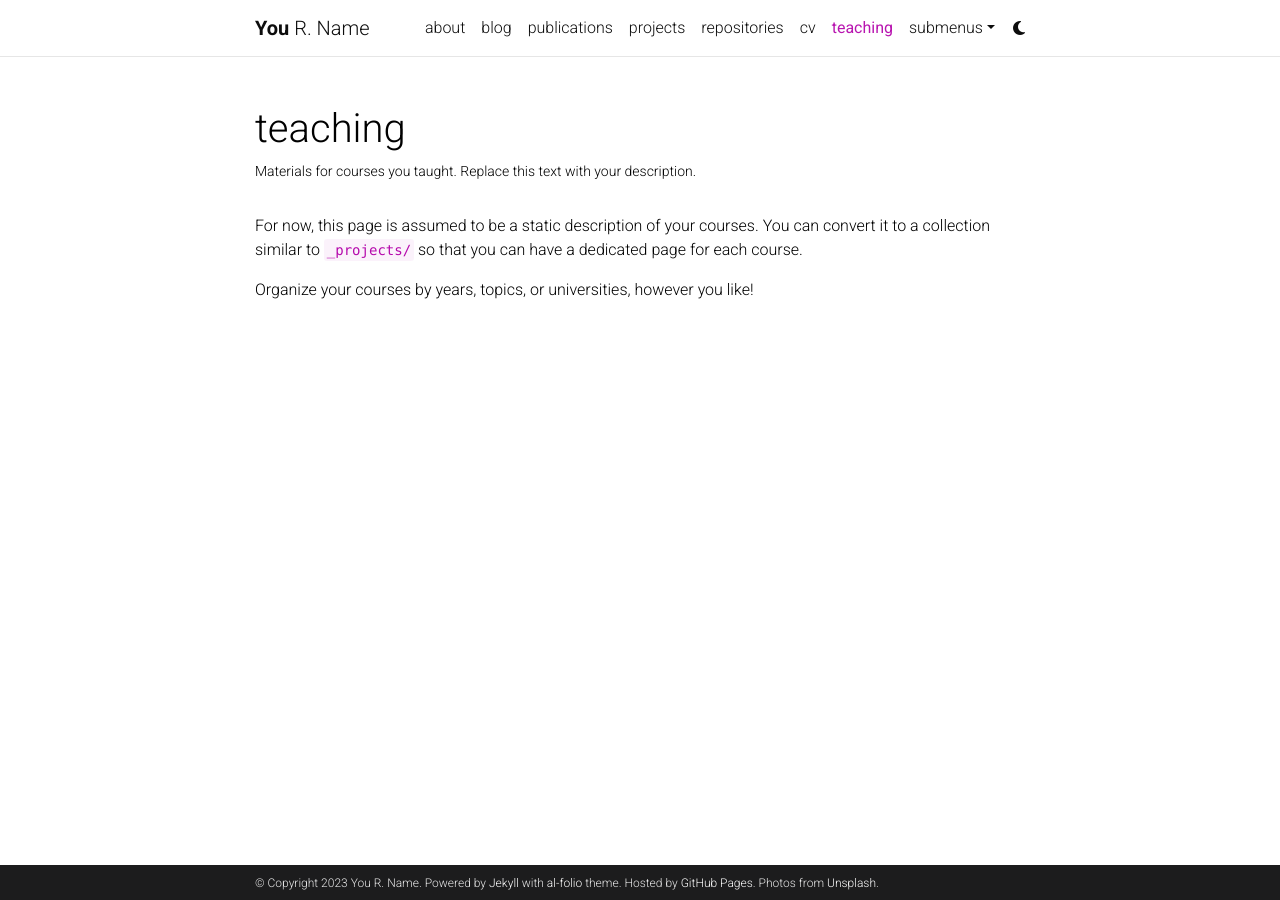
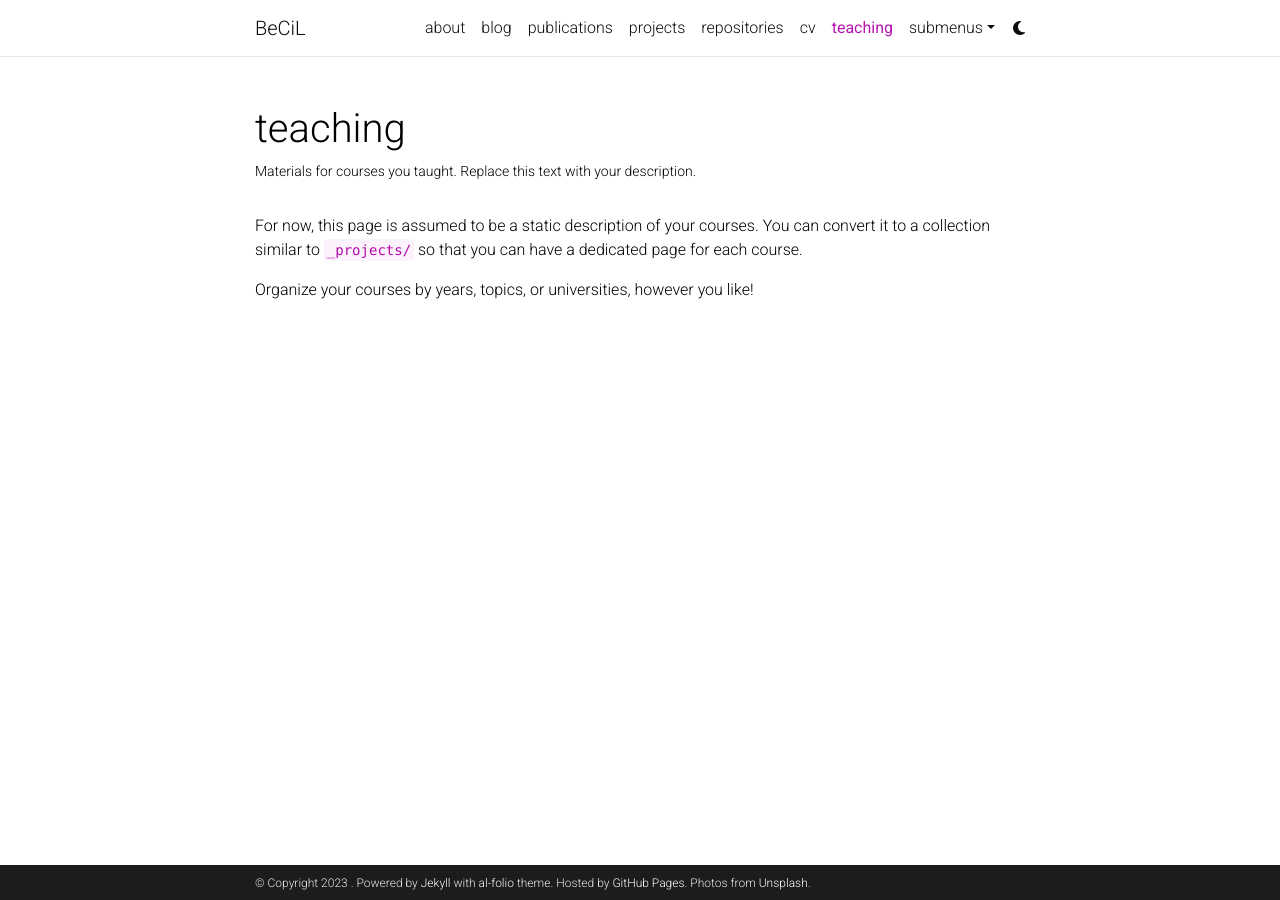
Before and after one commit to akiith/akiith.github.io, a Jekyll site: the page built from _pages/teaching.md, in a window 1280 px wide. Built offline with Jekyll 4.4.1, drawn with Linux system fonts in a browser that asks for light colours; comment, search, counter and statistics services are not loaded; a style sheet for code colours, icons or effects is not loaded.

Commit message:
Update _config.yml

```diff
--- a/_config.yml
+++ b/_config.yml
@@ -2,10 +2,10 @@
 # Site settings
 # -----------------------------------------------------------------------------
 
-title: blank # the website title (if blank, full name will be used instead)
-first_name: You
-middle_name: R.
-last_name: Name
+title: BeCiL # the website title (if blank, full name will be used instead)
+first_name:
+middle_name:
+last_name:
 email: you@example.com
 description: > # the ">" symbol means to ignore newlines until "footer_text:"
   A simple, whitespace theme for academics. Based on [*folio](https://github.com/bogoli/-folio) design.
```
